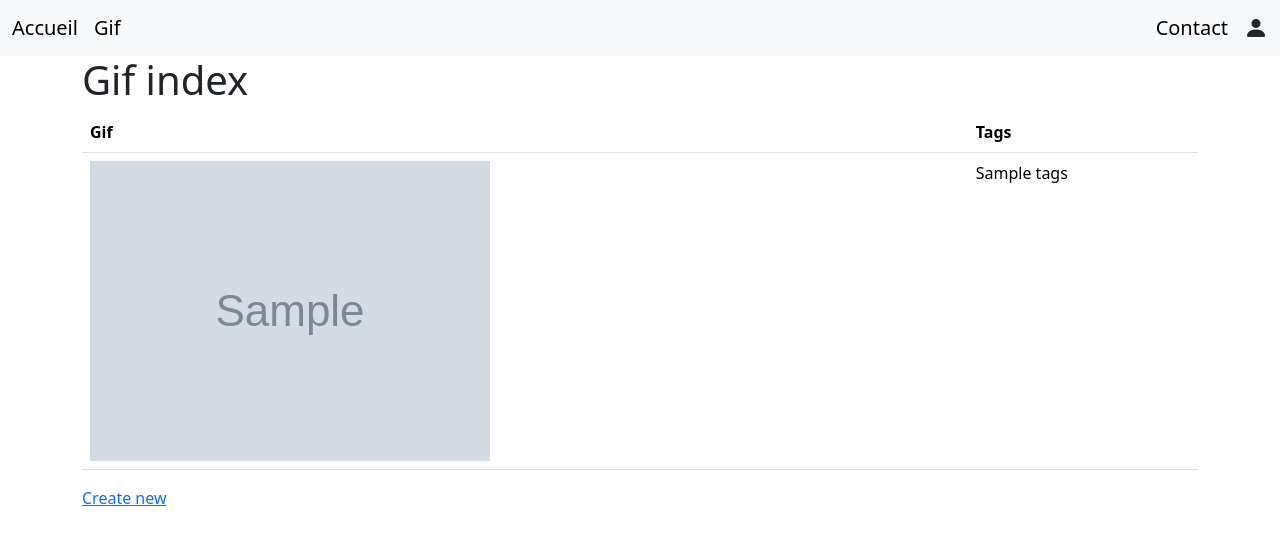
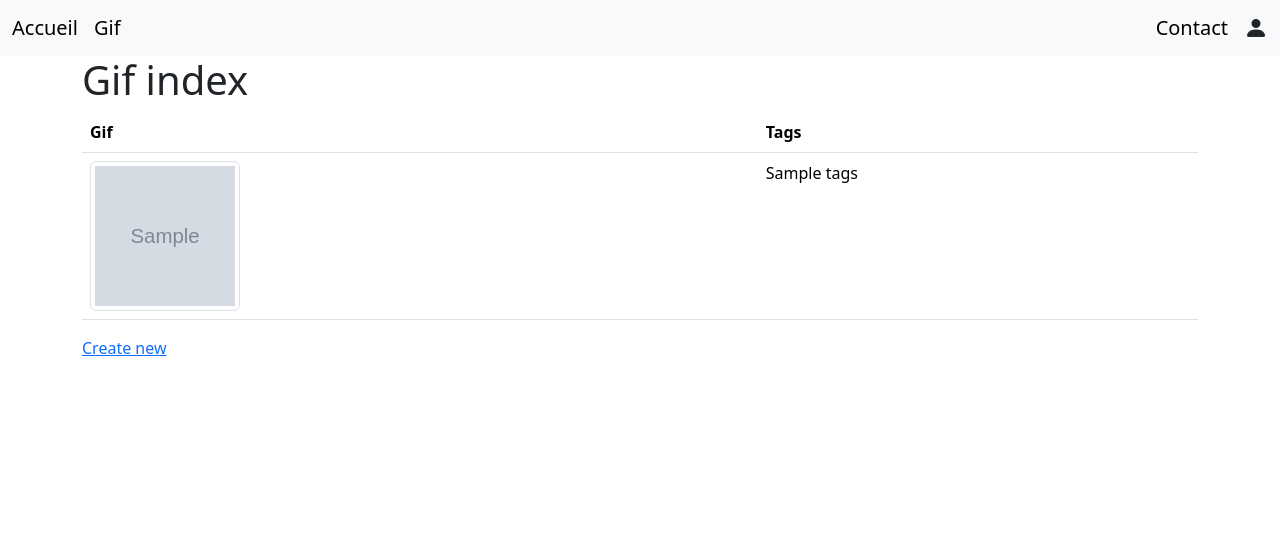
Before and after one commit to Rod-tout-court/projet_web, a Symfony app: template templates/gif/librairie_public.html.twig in a window 1280 px wide. Shown: the top 545 px of the page. Run offline with Twig, Linux system fonts and the light colour scheme; the template is opened without the code that fills it: most values are stand-ins (such as "Sample title", 1, 10 or a date in 2020); grey boxes marked "Sample" are stand-in pictures; some libraries are stand-ins or nearby versions.

Commit message:
Correction de bug

```diff
--- a/src/Controller/GifController.php
+++ b/src/Controller/GifController.php
@@ -83,7 +83,7 @@ class GifController extends AbstractController
 
                 // Convertir les tags en tableau
                 $tags = $form->get('tags')->getData();
-                $gif->setTags(explode(',', $tags));
+                $gif->setTags($tags);
 
                 $gif->setGifFilename($newFilename);
             }
--- a/templates/gif/librairie_public.html.twig
+++ b/templates/gif/librairie_public.html.twig
@@ -15,7 +15,7 @@
         <tbody>
         {% for gif in gifs %}
             <tr>
-                <td><img src="{{ asset('uploads/gif/' ~ gif.gifFilename) }}" class="gif" alt="{{ gif.name }}"></td>
+                <td><img src="{{ asset('uploads/gif/' ~ gif.gifFilename) }}" class="img-thumbnail" alt="{{ gif.name }}"></td>
                 <td>{{ gif.tags ? gif.tags|join(', ') : '' }}</td>
             </tr>
         {% else %}
```
